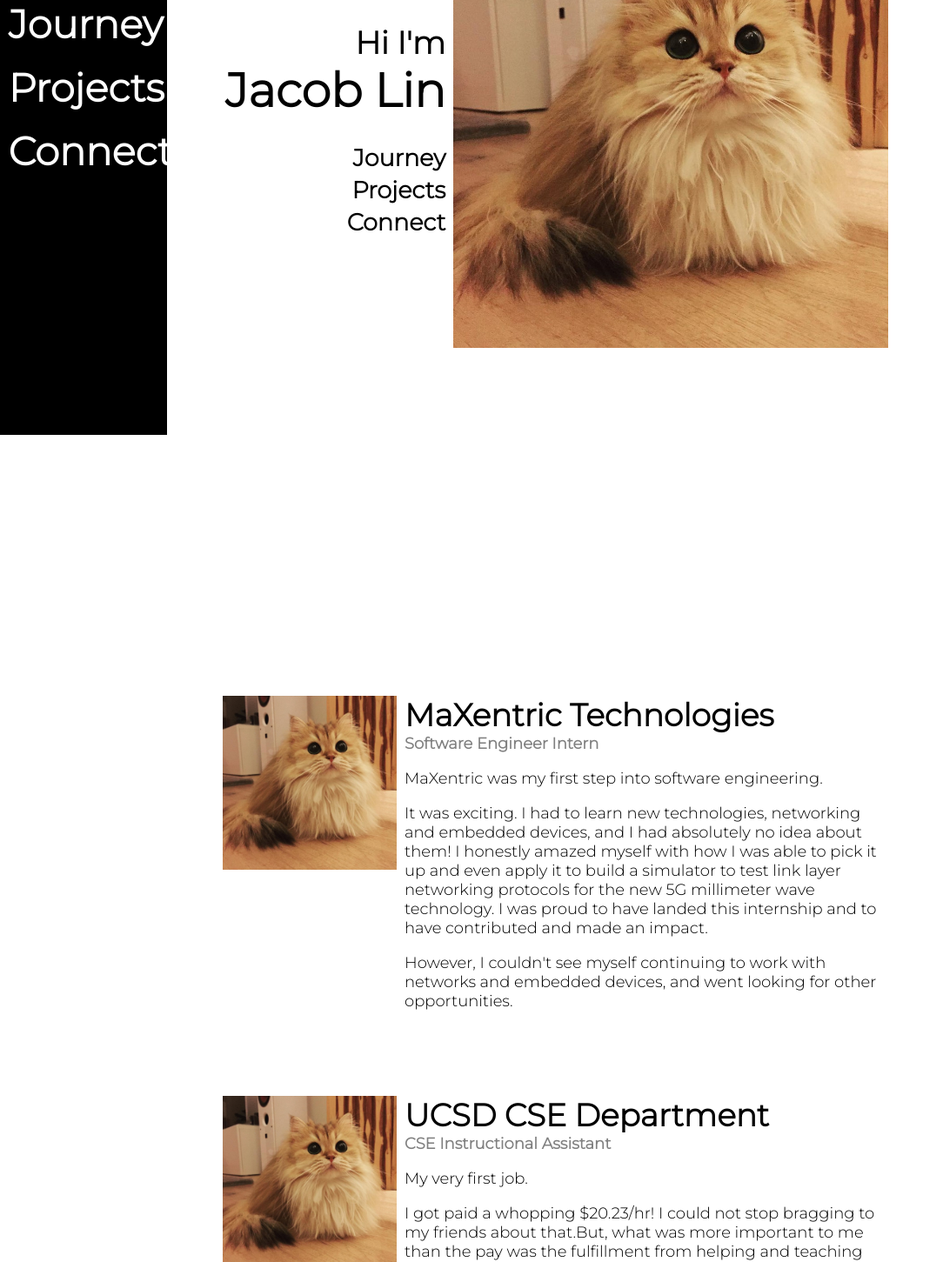
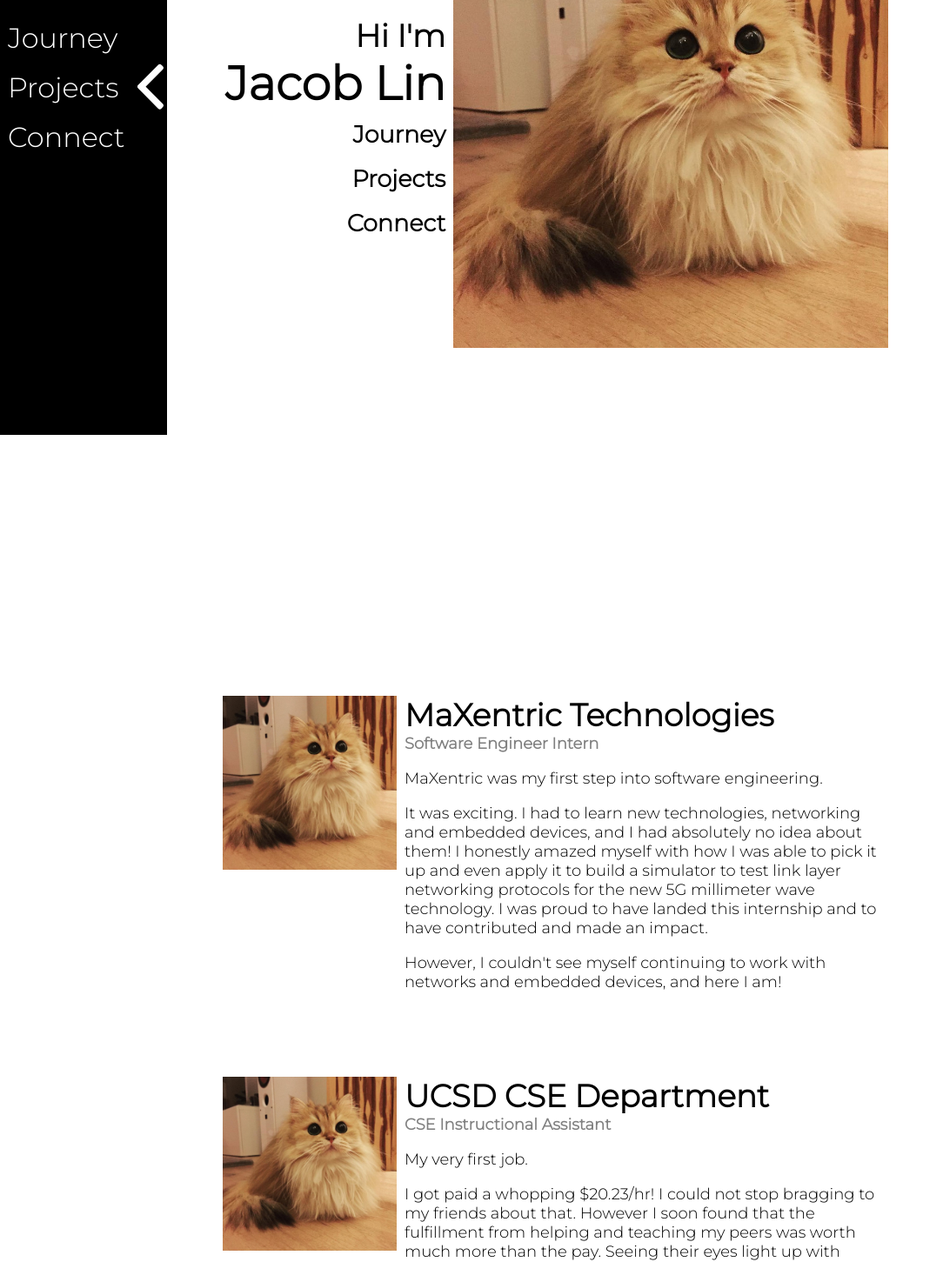
Before and after one commit to Dududungha/jacob-lin-2, a Next.js app: page / in a window 1280 px wide. Shown: the part 300-1751 px from the top of the page at 87% size, without its empty margins (0-1084 px from the left). Built offline with nearby package versions, Linux system fonts and the light colour scheme.

Commit message:
fixed sidebar responsive, added connect animation

```diff
--- a/app/page.tsx
+++ b/app/page.tsx
@@ -4,6 +4,9 @@ import Sidebar from '../components/sidebar';
 import Intro from '../components/intro';
 import Experience from '../components/experience';
 import Project from '../components/project';
+import gmail from '../public/images/gmail.jpg'
+import github from '../public/images/github.jpg'
+import linkedin from '../public/images/linkedin.jpg'
 import styles from '../styles/Home.module.css';
 
 export default function Home() {
@@ -15,12 +18,12 @@ export default function Home() {
         <Experience title="MaXentric Technologies" role="Software Engineer Intern" imageSrc="/images/cat.jpg">
           <p>MaXentric was my first step into software engineering.</p>
           <p>It was exciting. I had to learn new technologies, networking and embedded devices, and I had absolutely no idea about them! I honestly amazed myself with how I was able to pick it up and even apply it to build a simulator to test link layer networking protocols for the new 5G millimeter wave technology. I was proud to have landed this internship and to have contributed and made an impact.</p>
-          <p>However, I couldn't see myself continuing to work with networks and embedded devices, and went looking for other opportunities.</p>
+          <p>However, I couldn't see myself continuing to work with networks and embedded devices, and here I am!</p>
         </Experience>
         <Experience title="UCSD CSE Department" role="CSE Instructional Assistant" imageSrc="/images/cat.jpg">
           <p>My very first job.</p>
-          <p>I got paid a whopping $20.23/hr! I could not stop bragging to my friends about that.But, what was more important to me than the pay was the fulfillment from helping and teaching my peers.Seeing their eyes light up with understanding through the result of my help is a priceless feeling. Though it wasn't grand in scale, I felt that I was making an impact, a visible one, and I latched onto that desire.</p>
-          <p>From this, I knew that I had the capacity to help even more people, and looked for more opportunities.</p>
+          <p>I got paid a whopping $20.23/hr! I could not stop bragging to my friends about that. However I soon found that the fulfillment from helping and teaching my peers was worth much more than the pay. Seeing their eyes light up with understanding through the result of my help is a priceless feeling. Though it wasn't grand in scale, I felt that I was making an impact, a visible one, and I latched onto that desire.</p>
+          <p>From this, I knew that I had the capacity to help even more people, and looked for opportunities to make a greater impact.</p>
         </Experience>
       </div>
       <div id="projects" className={styles.projectsContainer}>
@@ -32,9 +35,9 @@ export default function Home() {
           <Project />
       </div>
       <div id="connect" className={styles.connectContainer}>
-        <a href="mailto:jacobchengdilin@gmail.com"><Image src="/images/gmail.jpg" height={200} width={200} alt="Gmail"/></a>
-        <a href="https://www.linkedin.com/in/jacobcdlin" target="_blank"><Image src="/images/linkedin.jpg" height={200} width={200} alt="LinkedIn"/></a>
-        <a href="https://www.github.com/Dududungha" target="_blank"><Image src="/images/github.jpg" height={200} width={200} alt="GitHub" /></a>
+        <a href="mailto:jacobchengdilin@gmail.com"><Image className={styles.connectImg} src={gmail} alt="Gmail"/></a>
+        <a href="https://www.linkedin.com/in/jacobcdlin" target="_blank"><Image className={styles.connectImg} src={linkedin} alt="LinkedIn"/></a>
+        <a href="https://www.github.com/Dududungha" target="_blank"><Image className={styles.connectImg} src={github} alt="GitHub" /></a>
       </div>
     </main>
   )
--- a/components/sidebar.tsx
+++ b/components/sidebar.tsx
@@ -6,9 +6,9 @@ export default function Sidebar() {
     return (
         <div className={styles.sidebar}>
             <div className={styles.sidebarRoutes}>
-                <h2 className={styles.sidebarRoute}><a href="/#journey">Journey</a></h2>
-                <h2 className={styles.sidebarRoute}><a href="/#projects">Projects</a></h2>
-                <h2 className={styles.sidebarRoute}><a href="/#connect">Connect</a></h2>
+                <p className={styles.sidebarRoute}><a href="/#journey">Journey</a></p>
+                <p className={styles.sidebarRoute}><a href="/#projects">Projects</a></p>
+                <p className={styles.sidebarRoute}><a href="/#connect">Connect</a></p>
             </div>
             <Image className={styles.sidebarArrow} src={arrow} alt=''/>
         </div>
--- a/styles/Home.module.css
+++ b/styles/Home.module.css
@@ -29,3 +29,14 @@
     display: flex;
     justify-content: space-evenly;
 }
+
+.connectImg {
+    height: 200px;
+    width: 200px;
+    transition: height 0.25s, width 0.25s;
+}
+
+.connectImg:hover {
+    height: 225px;
+    width: 225px;
+}
--- a/styles/Intro.module.css
+++ b/styles/Intro.module.css
@@ -18,11 +18,11 @@
 }
 
 .introName {
-    margin: 0 0 1.5rem 0;
+    margin: 0 0 0rem 0;
 }
 
 .introRoute {
-    margin: 0.1rem 0;
+    margin: 0.5rem 0;
 }
 
 .introRoute a {
--- a/styles/Sidebar.module.css
+++ b/styles/Sidebar.module.css
@@ -23,7 +23,8 @@
 }
 
 .sidebarRoute {
-    margin: 0.5rem;
+    margin: 0.5rem 0 0.5rem 0.5rem;
+    font-size: 2.5vw;
 }
 
 .sidebarRoute a {
@@ -36,7 +37,9 @@
 }
 
 .sidebarArrow {
-    margin-right: 0.5rem;
+    width: 2.5vw;
+    height: auto;
+    margin-right: 0.25vw;
     transform: rotate(0);
     transition: transform 0.6s ease-in-out;
 }
```
